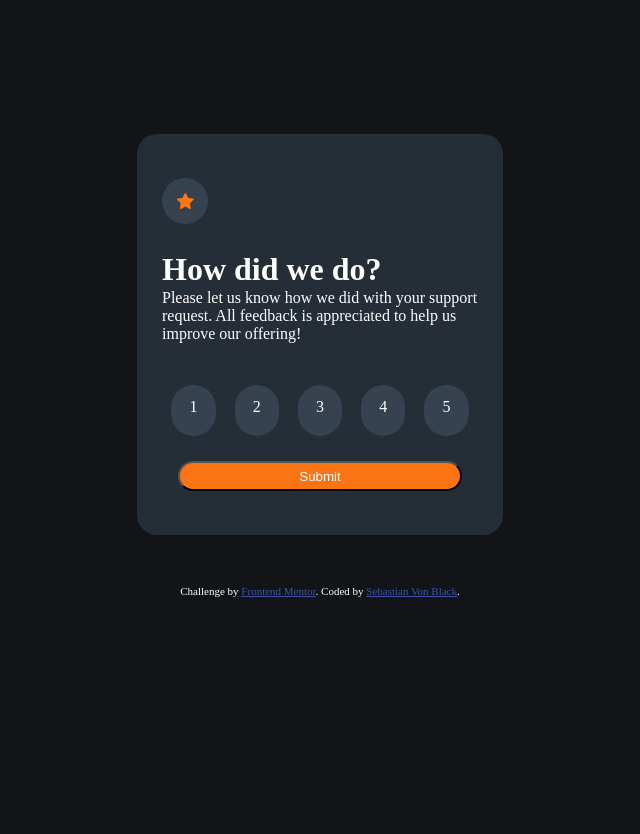
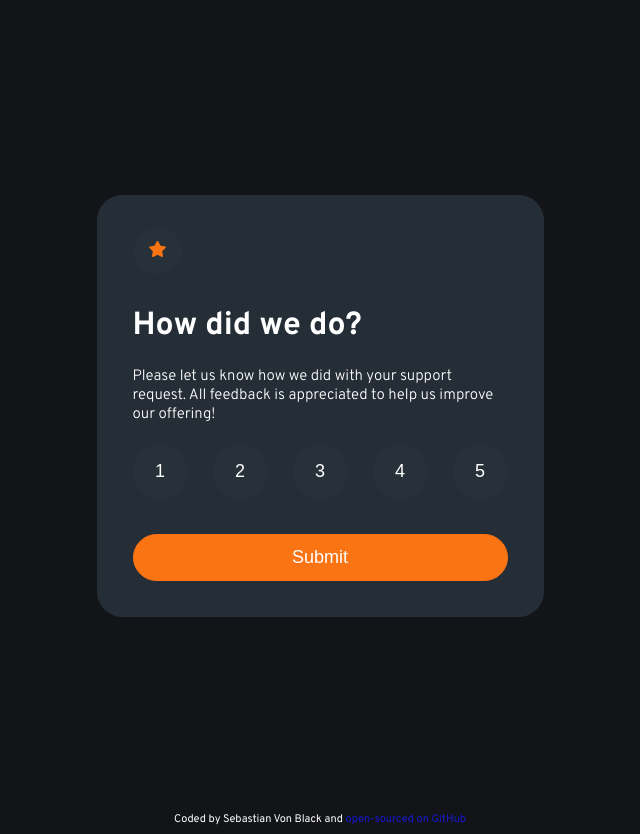
Before and after one commit to fe-mentor-projects/interactive-rating-component, a plain HTML site: page index.html in a window 1280 px wide. Shown: the whole page, without its empty margins (320-960 px from the left). Before the commit the page ends 800 px from the top, so only its background shows below. Drawn offline with Linux system fonts and the light colour scheme.

Commit message:
Brought code from previous try

```diff
--- a/index.html
+++ b/index.html
@@ -1,87 +1,84 @@
 <!DOCTYPE html>
 <html lang="en">
-<head>
-  <meta charset="UTF-8">
-  <meta name="viewport" content="width=device-width, initial-scale=1.0"> <!-- displays site properly based on user's device -->
+  <head>
+    <meta charset="UTF-8" />
+    <meta name="viewport" content="width=device-width, initial-scale=1.0" />
 
-  <link rel="icon" type="image/png" sizes="32x32" href="./images/favicon-32x32.png">
-  <link rel="stylesheet" href="styles.css">
+    <title>Interactive rating component</title>
 
-  <title>Frontend Mentor | Interactive rating component</title>
+    <script
+      src="https://kit.fontawesome.com/52e2bf90a9.js"
+      crossorigin="anonymous"
+    ></script>
+    <link rel="preconnect" href="https://fonts.googleapis.com" />
+    <link rel="preconnect" href="https://fonts.gstatic.com" crossorigin />
+    <link
+      href="https://fonts.googleapis.com/css2?family=Overpass:wght@300;400;700&display=swap"
+      rel="stylesheet"
+    />
+    <link rel="stylesheet" href="styles.css" />
+  </head>
+  <body>
+    <div class="rating-form" id="main-display">
+      <span class="star-icon"><i class="fa-solid fa-star"></i></span>
+      <h1>How did we do?</h1>
 
-  <!-- Feel free to remove these styles or customise in your own stylesheet 👍 -->
-  <style>
-    .attribution { font-size: 11px; text-align: center; }
-    .attribution a { color: hsl(228, 45%, 44%); }
-  </style>
-</head>
-<body>
+      <p>
+        Please let us know how we did with your support request. All feedback is
+        appreciated to help us improve our offering!
+      </p>
 
-  <!-- Rating state start -->
-  <section class="reviewCard">
+      <form id="rating-scale">
+        <div class="ratings" id="ratings">
+          <input
+            type="button"
+            value="1"
+            class="button"
+            onclick="setRating(this.value, event)"
+          />
+          <input
+            type="button"
+            value="2"
+            class="button"
+            onclick="setRating(this.value, event)"
+          />
+          <input
+            type="button"
+            value="3"
+            class="button"
+            onclick="setRating(this.value, event)"
+          />
+          <input
+            type="button"
+            value="4"
+            class="button"
+            onclick="setRating(this.value, event)"
+          />
+          <input
+            type="button"
+            value="5"
+            class="button"
+            onclick="setRating(this.value, event)"
+          />
+        </div>
+        <input
+          type="submit"
+          value="Submit"
+          class="submit-button"
+          id="submit-button"
+        />
+      </form>
+    </div>
 
-  <div class="starWrap"><img src="images/icon-star.svg" class="cardStar" /></div>
+    <div class="coding-name-link">
+      Coded by Sebastian Von Black and
+      <a
+        href="https://github.com/fe-mentor-projects/interactive-rating-component"
+        target="_blank"
+        >open-sourced on GitHub</a
+      >
+    </div>
 
-  <h1>How did we do?</h1>
-
-  <p class="parOne">Please let us know how we did with your support <br> request. All feedback is appreciated
-  to help us <br> improve our offering!</p>
-
-  <ul class="ratings">
-    <li class="rating">1</li>
-    <li class="rating">2</li>
-    <li class="rating">3</li>
-    <li class="rating">4</li>
-    <li class="rating">5</li>
-  </ul>
-
-  <button class="submitButton">Submit</button>
-
-  </section>
-
-  <!-- Rating state end -->
-
-  <!-- Thank you state start -->
-
-
-  <h4 class="dontDisplay">You selected x out of 5</h4>
-
-  <h1 class="dontDisplay"> Thank you! </h1>
-
-  <p class="dontDisplay">We appreciate you taking the time to give a rating. If you ever need more support,
-  don't hesitate to get in touch!</p>
-
-
-
-  <!-- Thank you state end -->
-
-  <footer>
-    <div class="attribution">
-      Challenge by <a href="https://www.frontendmentor.io?ref=challenge" target="_blank">Frontend Mentor</a>.
-      Coded by <a href="#">Sebastian Von Black</a>.
-    </div>
-  </footer>
-
-  <script>
-    document.querySelector(".ratings").addEventListener("click", function (e) {
-  if (e.target.classList.contains("rating") === false) {
-    return;
-  }
-
-  [...this.querySelectorAll(".rating")].forEach((rating) =>
-    rating.classList.remove("selected")
-  );
-
-  e.target.classList.add("selected");
-});
-
-
-  document.querySelector(".submitButton").addEventListener("click", function (i) {
-    document.querySelectorAll(".dontDisplay").forEach(el =>
-    el.classList.remove("dontDisplay"))
-
-
-  });
-  </script>
-</body>
+    <script src="script.js"></script>
+  </body>
 </html>
--- /dev/null
+++ b/script.js
@@ -0,0 +1,35 @@
+let rating = null;
+
+function setRating(value, event) {
+  rating = value;
+
+  if (document.querySelector("#ratings input.active") != null) {
+    document.querySelector("#ratings input.active").classList.remove("active");
+  }
+  event.target.classList.add("active");
+}
+
+function showThankYou(event) {
+  event.preventDefault();
+  if (rating === null) {
+    let heading = document.querySelector("h1");
+    heading.innerHTML = `<small>Select a rating to submit 😢</small>`;
+  } else {
+    let display = document.querySelector("#main-display");
+    display.innerHTML = `
+    <div class="thank-you-display">
+
+  <img src="images/illustration-thank-you.svg" alt="Thank you image">
+  <div class="displayed-score-message">You selected <span id="selected-rating-score">${rating}</span> out of 5</div>
+
+  <h2>Thank you!</h2>
+
+  <p class="thank-you-message">We appreciate you taking the time to give a rating.<br /> If you ever need more support,
+  don’t hesitate to <br /> get in touch!</p>
+</div>
+`;
+  }
+}
+
+let submitButton = document.querySelector("#submit-button");
+submitButton.addEventListener("click", showThankYou);
--- a/styles.css
+++ b/styles.css
@@ -1,144 +1,129 @@
-/* HTML Elements */
 body {
-    display: grid;
-    place-items: center;
     background-color: hsl(216, 12%, 8%);
-    color: white;
-    font-family: "Overpass", serif;
-
+    color: hsl(0, 0%, 100%);
+    font-family: "Overpass", sans-serif;
   }
 
   h1 {
-    font-size: 32px;
-    text-align: left;
+    margin-top: 45px;
+    font-weight: 700;
   }
 
-ul {
-    display: flex;
-    flex-direction: row;
-    list-style: none;
-
-
+  p {
+    font-size: 15px;
+    font-weight: 300;
   }
 
-
-
-footer {
-    padding-top: 50px;
+  img {
+    display: block;
+    margin: 15px auto 30px;
   }
 
-/* Classes */
-.reviewCard {
-    display: flex;
-    flex-direction: column;
-    justify-content: center;
-    align-items: flex-start;
-
-    background-color: hsl(213, 19%, 18%);
-    border-radius: 20px;
-    width: 25%;
-    height: 350px;
-    margin-top: 10%;
-    text-align: left;
-    padding: 2%;
-
+  h2 {
+    text-align: center;
   }
 
-.parOne {
-    margin-top: -25px;
+  a {
+    text-decoration: none;
+    color: rgba(25, 25, 245, 0.85);
   }
 
-
-.reviewCard ul {
-    display: flex;
-
-
-    width: 100%;
-    height: 70px;
-    padding: 0;
-
+  a:hover {
+    text-decoration: underline;
   }
 
-.reviewCard ul li {
-    display: grid;
-    place-items: center;
-    background-color: hsl(211, 19%, 26%);
-    border-radius: 50px;
-    width: 10%;
-    padding: 5%;
-    padding-top: 3%;
-    margin: 3%;
-
-
-
+  .rating-form {
+    background-color: hsl(213, 19%, 18%);
+    display: block;
+    margin: 195px auto;
+    border: 1px solid hsl(213, 19%, 18%);
+    border-radius: 25px;
+    max-width: 375px;
+    max-height: 420px;
+    padding: 45px 35px 35px;
   }
 
-.reviewCard ul li:hover {
-    background-color: hsl(25, 97%, 53%);
-
-
-
+  .star-icon {
+    border: 1px solid #283039;
+    background-color: #283039;
+    padding: 12px 15px;
+    border-radius: 50%;
+    color: hsl(25, 97%, 53%);
+    margin-top: 15px;
   }
 
-
-.reviewCard button {
-    align-self: center;
+  .ratings {
+    display: flex;
+    justify-content: space-between;
+    margin-top: 20px;
   }
 
-.starWrap {
-    display: grid;
-    place-items: center;
-    height: 40px;
-    width: 40px;
-    background-color: hsl(211, 19%, 26%);
-    padding: 1%;
-    border-radius: 50px;
+  .button {
+    border-radius: 50%;
+    border: 1px solid #283039;
+    background-color: #283039;
+    color: hsl(0, 0%, 100%);
+    font-size: 18px;
+    width: 55px;
+    height: 55px;
   }
 
-
-.submitButton {
-    width: 90%;
-
+  .button:hover {
+    cursor: pointer;
     background-color: hsl(25, 97%, 53%);
-    color: white;
-    border-radius: 20px;
-    height: 30px;
+    border-color: hsl(25, 97%, 53%);
   }
 
-.submitButton:hover {
-    background-color: white;
-    color:hsl(25, 97%, 53%);
-
+  .button:active {
+    background-color: hsl(217, 12%, 63%);
+    border-color: hsl(217, 12%, 63%);
   }
 
-.selected {
-  background-color: orange;
-}
-.ratings .selected:not(:hover) {
-  background-color: #aaa;
+  .active {
+    background-color: hsl(217, 12%, 63%);
+    border-color: hsl(217, 12%, 63%);
   }
 
-.dontDisplay {
-    display: none;
-}
-@media only screen and (max-width: 600px) {
-    .reviewCard {
-        width: 80%;
-        padding: 5%;
+  .submit-button {
+    display: block;
+    width: 100%;
+    margin: 35px auto 0;
+    border: 1px solid hsl(25, 97%, 53%);
+    background-color: hsl(25, 97%, 53%);
+    color: hsl(0, 0%, 100%);
+    padding: 12px 135px;
+    border-radius: 30px;
+    font-weight: 400;
+    font-size: 18px;
   }
 
-    .starWrap {
-
-        margin-left: 2%;
-        width: 10%;
-        height: 150px;
-
-        border-radius: 70px;
+  .submit-button:hover {
+    cursor: pointer;
+    background-color: hsl(0, 0%, 100%);
+    border-color: hsl(0, 0%, 100%);
+    color: hsl(25, 97%, 53%);
   }
 
-    .submitButton {
-        height: 80px;
-        font-size: 18px;
-        margin-bottom: 5%;
+  .thank-you-display p {
+    text-align: center;
+    margin-top: 12px;
+    margin-bottom: 19px;
   }
+
+  .displayed-score-message {
+    display: block;
+    margin: 15px auto;
+    border: 1px solid #283039;
+    text-align: center;
+    background-color: #283039;
+    color: hsl(25, 97%, 53%);
+    width: 195px;
+    padding: 10px;
+    border-radius: 30px;
+    font-weight: 300;
   }
+
+  .coding-name-link {
+    font-size: 11px;
+    text-align: center;
+  }
```
Lines whose indentation alone changed are shown as unchanged.
